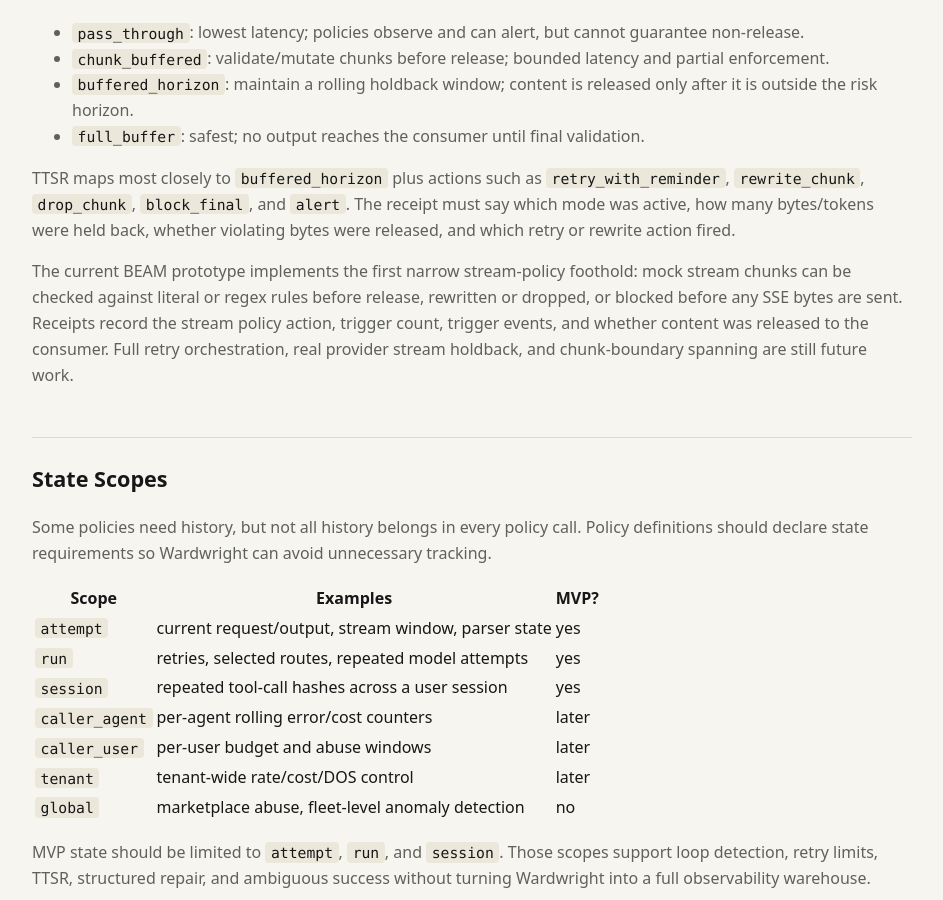
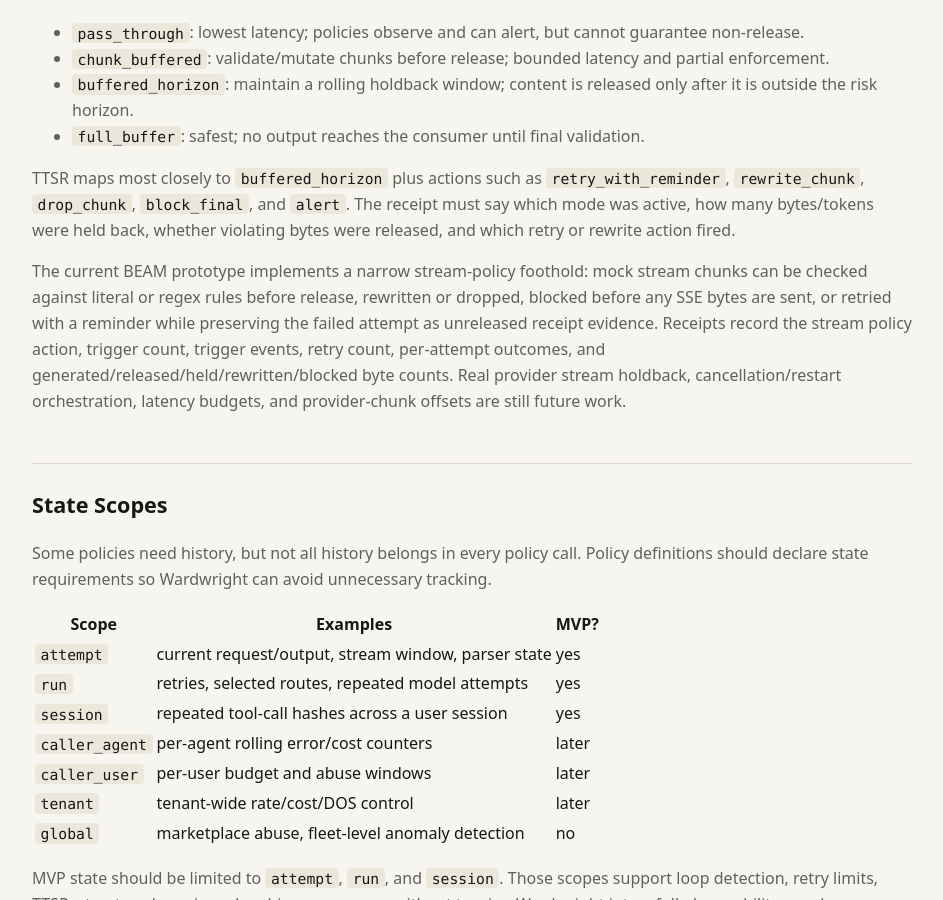
Before and after one commit to bglusman/ingary, a Jekyll site: the page built from docs/policy-engine.md, in a window 1280 px wide and 900 px high, scrolled down 4194 px. Shown: the whole window, without its empty margins (168-1111 px from the left). Built offline with Jekyll 4.4.1, drawn with Linux system fonts in a browser that asks for light colours.

Commit message:
Add stream retry receipt semantics

```diff
--- a/docs/policy-engine.md
+++ b/docs/policy-engine.md
@@ -193,12 +193,14 @@
 held back, whether violating bytes were released, and which retry or rewrite
 action fired.
 
-The current BEAM prototype implements the first narrow stream-policy foothold:
-mock stream chunks can be checked against literal or regex rules before release,
-rewritten or dropped, or blocked before any SSE bytes are sent. Receipts record
-the stream policy action, trigger count, trigger events, and whether content was
-released to the consumer. Full retry orchestration, real provider stream
-holdback, and chunk-boundary spanning are still future work.
+The current BEAM prototype implements a narrow stream-policy foothold: mock
+stream chunks can be checked against literal or regex rules before release,
+rewritten or dropped, blocked before any SSE bytes are sent, or retried with a
+reminder while preserving the failed attempt as unreleased receipt evidence.
+Receipts record the stream policy action, trigger count, trigger events, retry
+count, per-attempt outcomes, and generated/released/held/rewritten/blocked byte
+counts. Real provider stream holdback, cancellation/restart orchestration,
+latency budgets, and provider-chunk offsets are still future work.
 
 ## State Scopes
 
```
Also changed, not shown: docs/architecture-review-tasks.md (+1 -1 lines), 3 other files.
